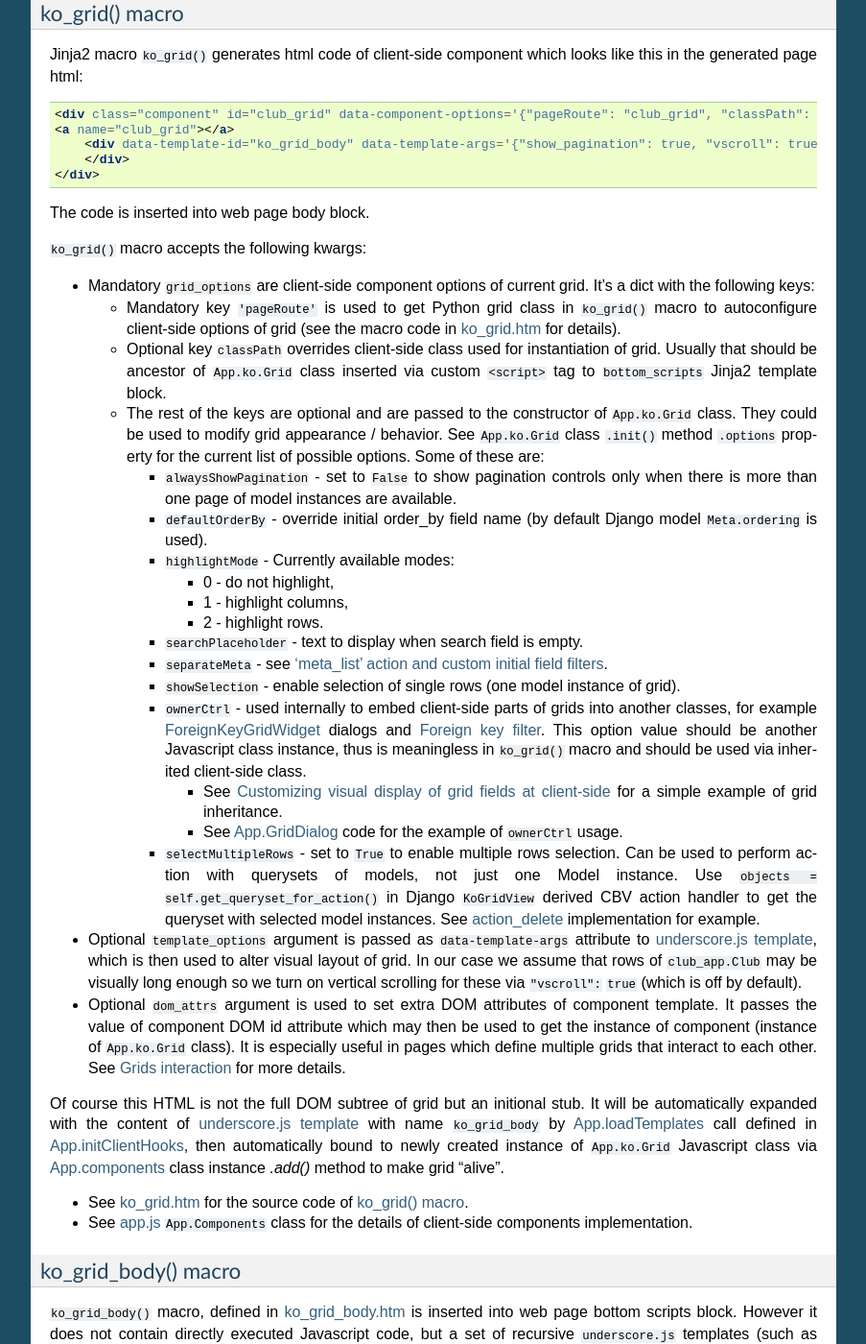
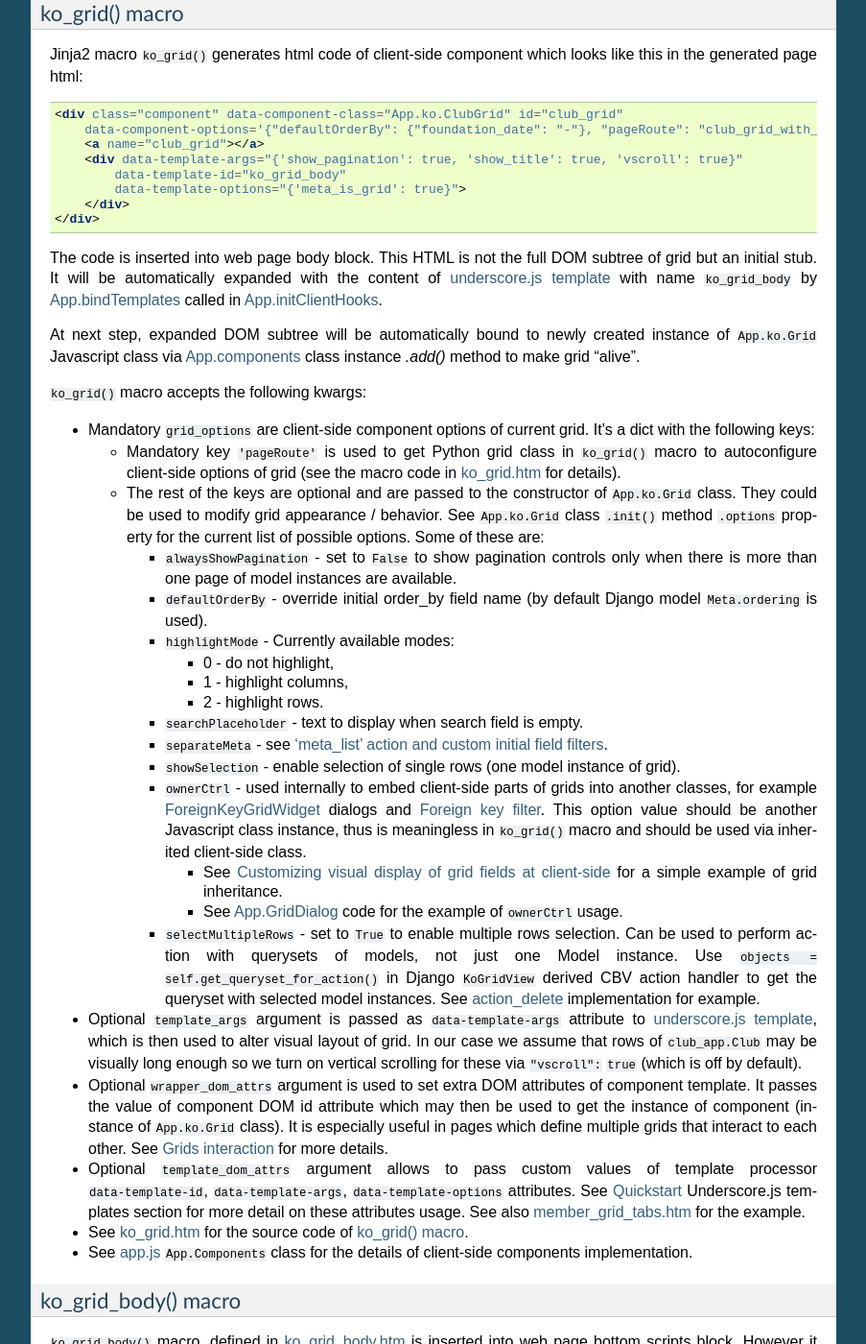
Before and after one commit to Dmitri-Sintsov/django-jinja-knockout, a Sphinx documentation site: the page built from docs/grids.rst, in a window 1280 px wide and 1400 px high, scrolled down 3492 px. Shown: the whole window at 96% size, without its empty margins (198-1101 px from the left). Built offline with Sphinx 7.4.7, drawn with Linux system fonts in a browser that asks for light colours.

Commit message:
Updated client-side components documentation in QUICKSTART.rst and 'ko_grid() macro' documentation in grids.rst according to version 0.5.0 changes.

```diff
--- a/docs/grids.rst
+++ b/docs/grids.rst
@@ -30,7 +30,7 @@ Grids
 .. _App.components: https://github.com/Dmitri-Sintsov/django-jinja-knockout/search?l=JavaScript&q=App.components&utf8=%E2%9C%93
 .. _App.GridDialog: https://github.com/Dmitri-Sintsov/django-jinja-knockout/search?utf8=%E2%9C%93&q=App.GridDialog
 .. _App.initClientHooks: https://github.com/Dmitri-Sintsov/django-jinja-knockout/search?l=JavaScript&q=App.initClientHooks&utf8=%E2%9C%93
-.. _App.loadTemplates: https://github.com/Dmitri-Sintsov/django-jinja-knockout/search?l=JavaScript&q=App.loadTemplates&utf8=%E2%9C%93
+.. _App.bindTemplates: https://github.com/Dmitri-Sintsov/django-jinja-knockout/search?l=JavaScript&q=App.bindTemplates&utf8=%E2%9C%93
 
 .. _club_app.forms: https://github.com/Dmitri-Sintsov/djk-sample/blob/master/club_app/forms.py
 .. _club_app.models: https://github.com/Dmitri-Sintsov/djk-sample/blob/master/club_app/models.py
@@ -256,13 +256,21 @@ ko_grid() macro
 Jinja2 macro ``ko_grid()`` generates html code of client-side component which looks like this in the generated page
 html::
 
-    <div class="component" id="club_grid" data-component-options='{"pageRoute": "club_grid", "classPath": "App.ko.Grid"}'>
-    <a name="club_grid"></a>
-        <div data-template-id="ko_grid_body" data-template-args='{"show_pagination": true, "vscroll": true, "show_title": true}'>
+    <div class="component" data-component-class="App.ko.ClubGrid" id="club_grid"
+        data-component-options='{"defaultOrderBy": {"foundation_date": "-"}, "pageRoute": "club_grid_with_action_logging"}'>
+        <a name="club_grid"></a>
+        <div data-template-args="{'show_pagination': true, 'show_title': true, 'vscroll': true}"
+            data-template-id="ko_grid_body"
+            data-template-options="{'meta_is_grid': true}">
         </div>
     </div>
 
-The code is inserted into web page body block.
+The code is inserted into web page body block. This HTML is not the full DOM subtree of grid but an initial stub.
+It will be automatically expanded with the content of `underscore.js template`_ with name ``ko_grid_body`` by
+`App.bindTemplates`_ called in `App.initClientHooks`_.
+
+At next step, expanded DOM subtree will be automatically bound to newly created instance of ``App.ko.Grid`` Javascript
+class via `App.components`_ class instance `.add()` method to make grid "alive".
 
 ``ko_grid()`` macro accepts the following kwargs:
 
@@ -272,8 +280,6 @@ The code is inserted into web page body block.
 
   * Mandatory key ``'pageRoute'`` is used to get Python grid class in ``ko_grid()`` macro to autoconfigure client-side
     options of grid (see the macro code in `ko_grid.htm`_ for details).
-  * Optional key ``classPath`` overrides client-side class used for instantiation of grid. Usually that should be
-    ancestor of ``App.ko.Grid`` class inserted via custom ``<script>`` tag to ``bottom_scripts`` Jinja2 template block.
   * The rest of the keys are optional and are passed to the constructor of ``App.ko.Grid`` class. They could be used to
     modify grid appearance / behavior. See ``App.ko.Grid`` class ``.init()`` method  ``.options`` property for the
     current list of possible options. Some of these are:
@@ -302,18 +308,16 @@ The code is inserted into web page body block.
       ``KoGridView`` derived CBV action handler to get the queryset with selected model instances. See `action_delete`_
       implementation for example.
 
-* Optional ``template_options`` argument is passed as ``data-template-args`` attribute to `underscore.js template`_,
+* Optional ``template_args`` argument is passed as ``data-template-args`` attribute to `underscore.js template`_,
   which is then used to alter visual layout of grid. In our case we assume that rows of ``club_app.Club`` may be
   visually long enough so we turn on vertical scrolling for these via ``"vscroll":`` ``true`` (which is off by default).
-* Optional ``dom_attrs`` argument is used to set extra DOM attributes of component template. It passes the value of
-  component DOM id attribute which may then be used to get the instance of component (instance of ``App.ko.Grid`` class).
-  It is especially useful in pages which define multiple grids that interact to each other. See `Grids interaction`_
-  for more details.
-
-Of course this HTML is not the full DOM subtree of grid but an initional stub. It will be automatically expanded with
-the content of `underscore.js template`_ with name ``ko_grid_body`` by `App.loadTemplates`_ call defined in
-`App.initClientHooks`_, then automatically bound to newly created instance of ``App.ko.Grid`` Javascript class via
-`App.components`_ class instance `.add()` method to make grid "alive".
+* Optional ``wrapper_dom_attrs`` argument is used to set extra DOM attributes of component template. It passes the value
+  of component DOM id attribute which may then be used to get the instance of component (instance of ``App.ko.Grid``
+  class). It is especially useful in pages which define multiple grids that interact to each other. See
+  `Grids interaction`_ for more details.
+* Optional ``template_dom_attrs`` argument allows to pass custom values of template processor ``data-template-id``,
+  ``data-template-args``, ``data-template-options`` attributes. See :doc:`quickstart` Underscore.js templates section
+  for more detail on these attributes usage. See also `member_grid_tabs.htm`_ for the example.
 
 * See `ko_grid.htm`_ for the source code of `ko_grid() macro`_.
 * See `app.js`_ ``App.Components`` class for the details of client-side components implementation.
```
Also changed, not shown: QUICKSTART.rst (+16 -9 lines).
